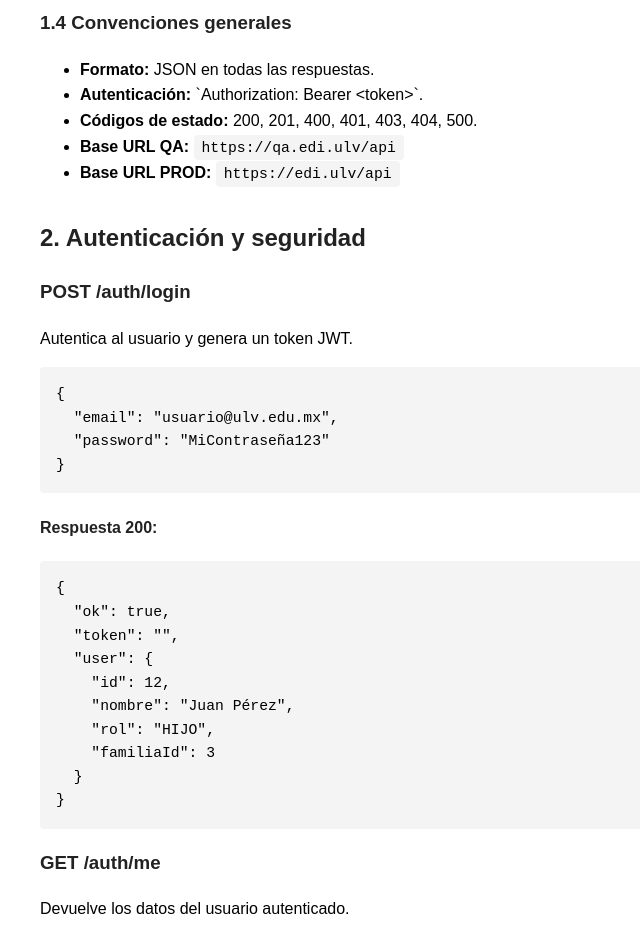
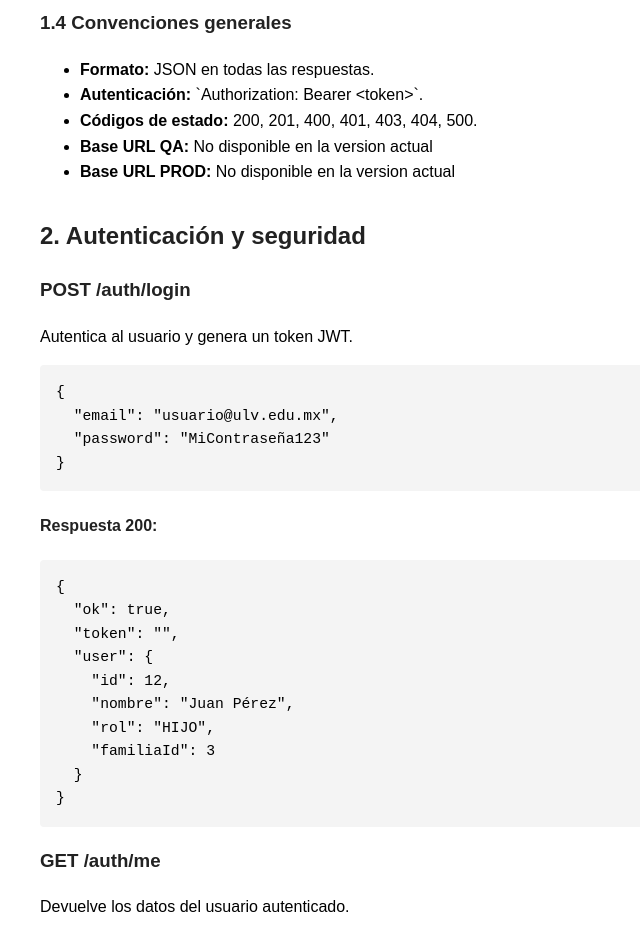
Before and after one commit to emmanuel3103/Documentaci-n-de-API, a plain HTML site: page index.html in a window 1280 px wide. Shown: the part 1440-2371 px from the top of the page, without its empty margins (0-640 px from the left). Drawn offline with Linux system fonts and the light colour scheme.

Commit message:
Fix HTML encoding issues in index.html

```diff
--- a/index.html
+++ b/index.html
@@ -132,8 +132,8 @@
       <li><strong>Formato:</strong> JSON en todas las respuestas.</li>
       <li><strong>Autenticación:</strong> `Authorization: Bearer &lt;token&gt;`.</li>
       <li><strong>Códigos de estado:</strong> 200, 201, 400, 401, 403, 404, 500.</li>
-      <li><strong>Base URL QA:</strong> <code>https://qa.edi.ulv/api</code></li>
-      <li><strong>Base URL PROD:</strong> <code>https://edi.ulv/api</code></li>
+      <li><strong>Base URL QA:</strong> No disponible en la version actual</li>
+      <li><strong>Base URL PROD:</strong> No disponible en la version actual</li>
     </ul>
   </section>
 </section>
```
